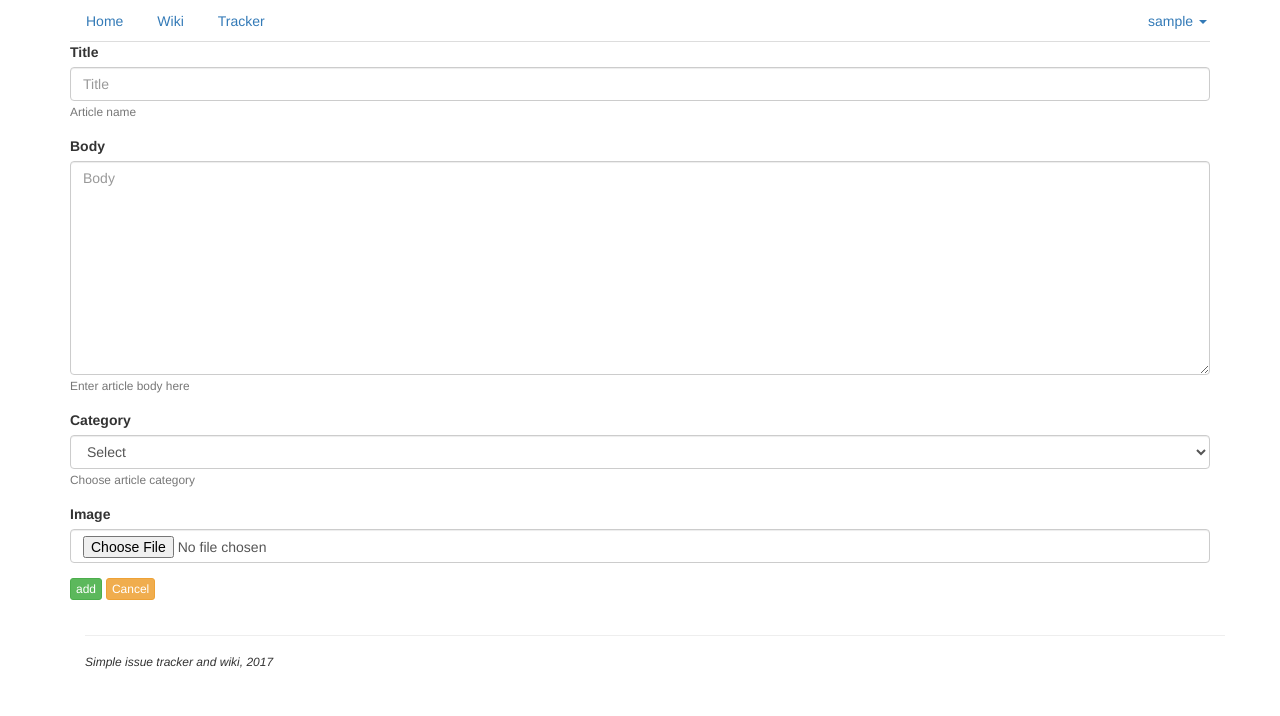
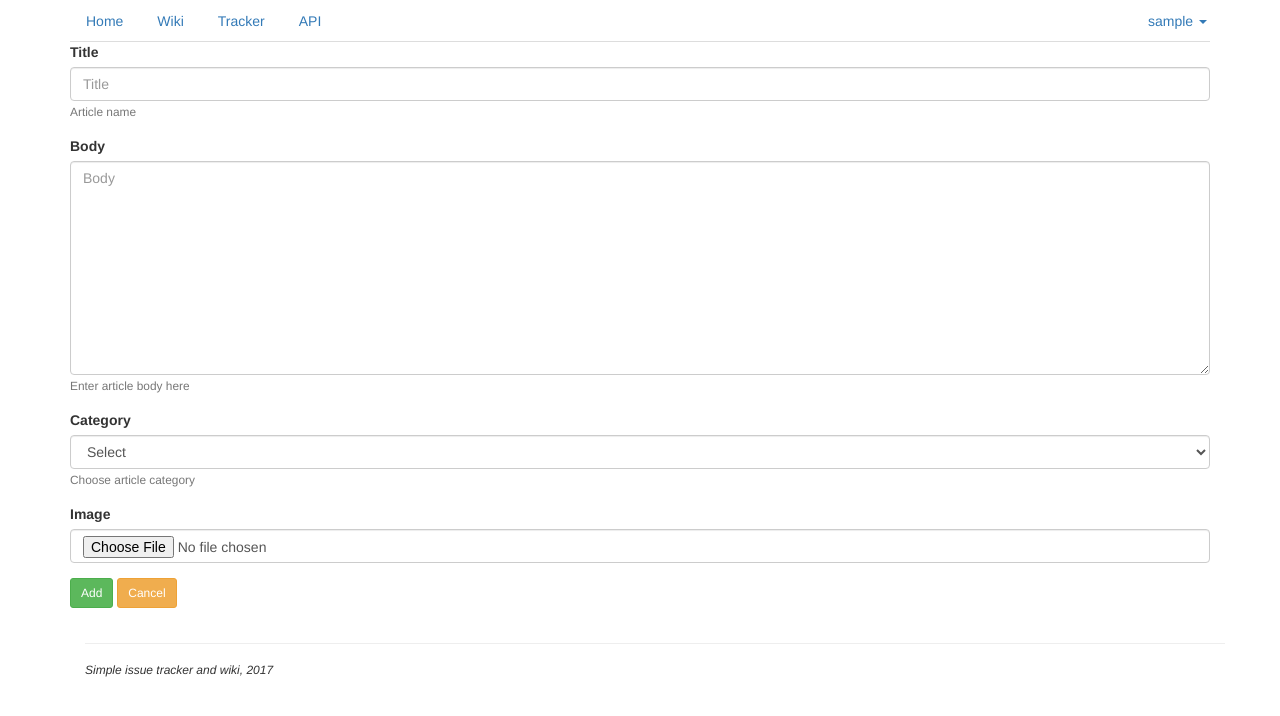
Before and after one commit to dmitryhusev/diaryProject, a Django app: page /articles/add/article/ in a window 1280 px wide. Shown: the top 716 px of the page. Run offline with Django 3.2, Linux system fonts and the light colour scheme; the visitor is signed in with stand-in values (Sample User, id 1); data that the repository does not hold is empty; some libraries are stand-ins or nearby versions.

Commit message:
added API link, changed buttons size

```diff
--- a/article/templates/add_article.html
+++ b/article/templates/add_article.html
@@ -11,8 +11,8 @@ Add article
                 <div class="form-group">
                         {% csrf_token %}
                         {% bootstrap_form form  %}
-                        <button class=" btn-xs btn btn-success" name="submit">add</button>
-                        <a href="{%url 'articles:list' %}" class=" btn-xs btn btn-warning">Cancel</a>
+                        <button class=" btn-sm btn btn-success" name="submit">Add</button>
+                        <a href="{%url 'articles:list' %}" class=" btn-sm btn btn-warning">Cancel</a>
                 </form>
 
 </div>
--- a/article/templates/edit_article.html
+++ b/article/templates/edit_article.html
@@ -16,8 +16,8 @@ Edit article
     {% csrf_token %}
     {% bootstrap_form form %}
     <br>
-    <button class="btn btn-success btn-xs" name="submit">Save</button>
-    <a href="{%url 'articles:list' %}" class="btn btn-warning btn-xs">Cancel</a>
+    <button class="btn btn-success btn-sm" name="submit">Save</button>
+    <a href="{%url 'articles:list' %}" class="btn btn-warning btn-sm">Cancel</a>
     </form>
 </div>
 
@@ -27,7 +27,9 @@ Edit article
     <img class="modal-content" id="img01">
     <div id="caption"></div>
     </div>
+    {%if art_edit.image%}
     <img id="myImg" class="img-responsive img-rounded" src="{{art_edit.image.url}}" alt="image_your_title" width="360" height="230"/>
+    {%endif%}
 </div>
 </div>
 <script src="{%static 'article/zoom_img.js'%}"></script>
--- a/article/templates/view_article.html
+++ b/article/templates/view_article.html
@@ -26,7 +26,9 @@ View article
     <img class="modal-content" id="img01">
     <div id="caption"></div>
     </div>
+    {%if image%}
     <img id="myImg" class="img-responsive img-rounded" src="{{image.url}}" alt="my_image" width="360" height="230" />
+    {%endif%}
 </div>
 </div>
     <script src="{%static 'article/zoom_img.js'%}"></script>
--- a/templates/base.html
+++ b/templates/base.html
@@ -18,10 +18,12 @@
 <div class='container'>
 
 	<ul class="nav nav-tabs" role="tablist">
-        <li><a href="{%url 'index'%}">Home</a></li>
-        <li><a href="{%url 'articles:list'%}">Wiki</a></li>
-        <li><a href="{%url 'tracker:issues'%}">Tracker</a></li>
-        {% if user.is_authenticated %}
+      <li><a href="{%url 'index'%}">Home</a></li>
+      <li><a href="{%url 'articles:list'%}">Wiki</a></li>
+      <li><a href="{%url 'tracker:issues'%}">Tracker</a></li>
+      <li><a href="{%url 'webapi:api_issues'%}">API</a></li>
+
+      {% if user.is_authenticated %}
 
 			<li class="dropdown navbar-right">
 			<a class="dropdown-toggle" data-toggle="dropdown" href="">{{user.username}}
--- a/tracker/templates/add_issue.html
+++ b/tracker/templates/add_issue.html
@@ -17,8 +17,8 @@ Add issue
         <option class="input-sm">{{user.email}}</option>
         {%endfor%}
             </select><br>
-            <button class="btn btn-success" name="submit">Add</button>
-            <a href="{%url 'tracker:issues'%}" class="btn btn-primary" name="exit">Exit</a>
+            <button class="btn btn-success btn-sm" name="submit">Add</button>
+            <a href="{%url 'tracker:issues'%}" class="btn btn-primary btn-sm" name="exit">Exit</a>
         </form>
                 <script>
         $(document).ready(function(){
--- a/tracker/templates/edit_issue.html
+++ b/tracker/templates/edit_issue.html
@@ -19,8 +19,8 @@ Edit issue
             {%endfor%}
     </select><br>
 
-    <button class="btn btn-success" name="submit">Save Changes</button>
-    <a href="{%url 'tracker:issues'%}" class="btn btn-primary" name="exit">Exit</a>
+    <button class="btn btn-success btn-sm" name="submit">Save Changes</button>
+    <a href="{%url 'tracker:issues'%}" class="btn btn-primary btn-sm" name="exit">Exit</a>
 </form>
 
     <script>
--- a/tracker/views.py
+++ b/tracker/views.py
@@ -16,7 +16,7 @@ def issues(request):
         q = request.GET['q']
         data = Tracker.objects.filter(title__icontains=q )
     else:
-        data = Tracker.objects.all()
+        data = Tracker.objects.order_by('-date_added')
     paginator = Paginator(data, 10)
     page = request.GET.get('page')
 
@@ -33,7 +33,6 @@ def issues(request):
     return render(request, 'issues.html', context)
 
 
-@login_required
 def add_issue(request):
 
     user_list = User.objects.all()
--- a/webapi/urls.py
+++ b/webapi/urls.py
@@ -2,7 +2,7 @@ from django.conf.urls import url
 from .views import IssueList, IssueDetail
 
 urlpatterns = [
-    url(r'^issues/all/$', IssueList.as_view()),
-    url(r'^issue/(?P<pk>[0-9]+)/$', IssueDetail.as_view()),
+    url(r'^issues/all/$', IssueList.as_view(), name='api_issues'),
+    url(r'^issue/(?P<pk>[0-9]+)/$', IssueDetail.as_view(), name='api_issue'),
 
 ]
```
Also changed, not shown: article/templates/articles.html (+7 -5 lines).
